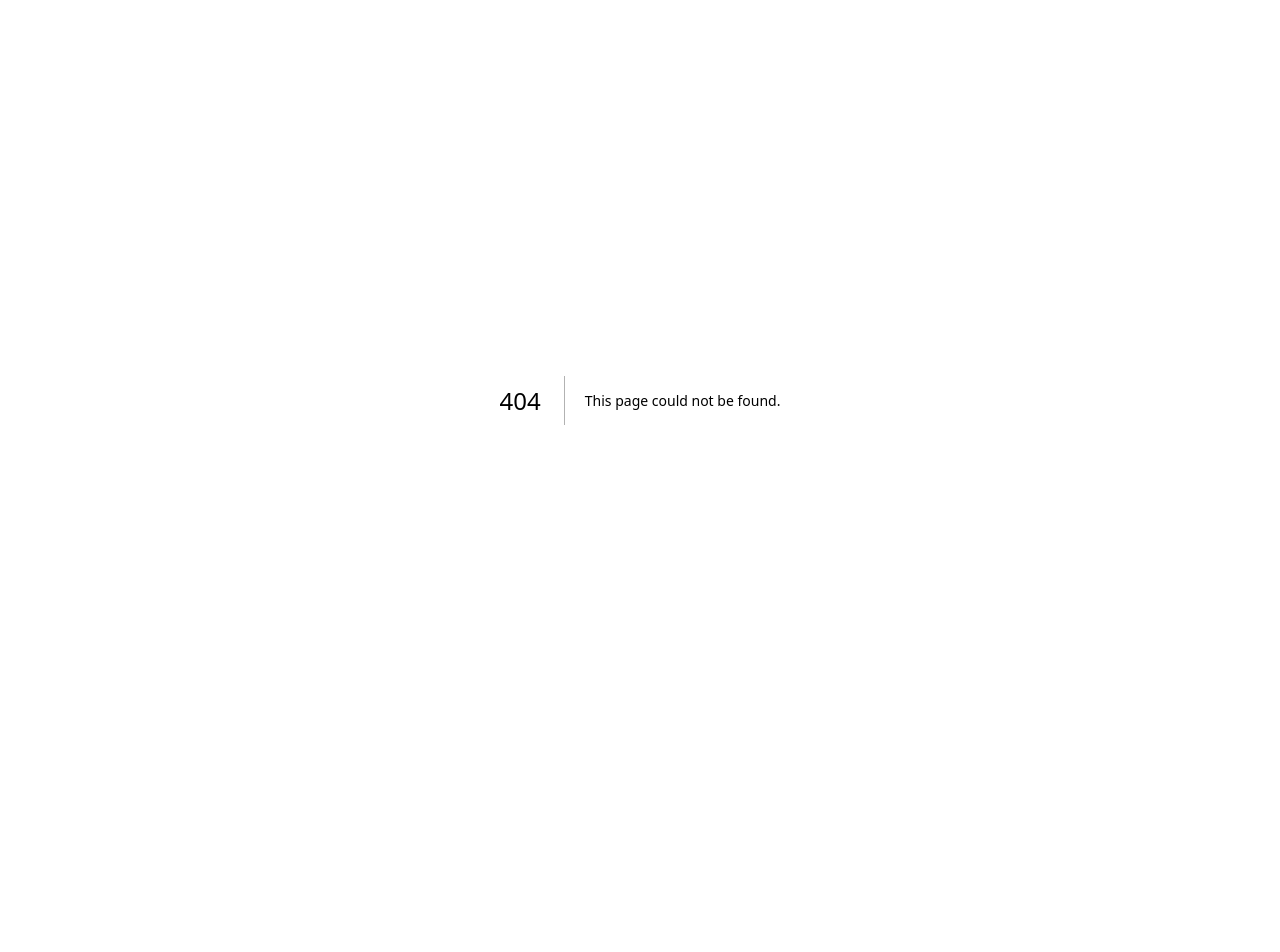
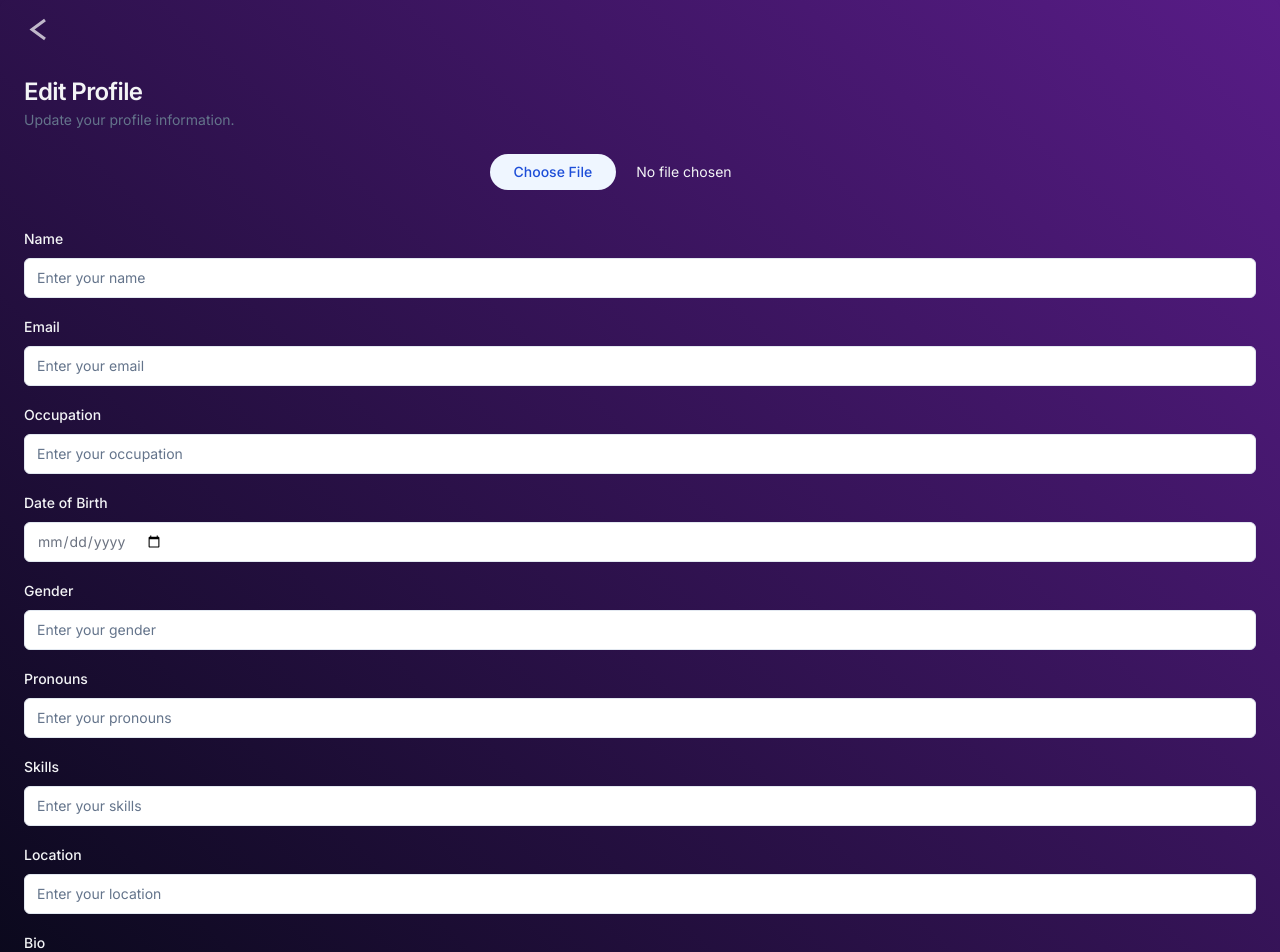
Before and after one commit to mark-p7/EngineerInTech, a Next.js app in the folder client/engineerintech/: page /editBio in a window 1280 px wide. Before the commit this address had no page. Shown: the top 952 px of the page. Before the commit the page ends 800 px from the top, so only its background shows below. Built offline with nearby package versions, Linux system fonts and the light colour scheme.

Commit message:
added edit bio page

```diff
--- /dev/null
+++ b/client/engineerintech/app/editBio/imageUpload.tsx
@@ -0,0 +1,54 @@
+import React, { useState } from 'react';
+import { Button } from "@/components/ui/button"
+import { AvatarImage, AvatarFallback, Avatar } from "@/components/ui/avatar"
+
+const ImageUpload: React.FC = () => {
+  const [selectedImage, setSelectedImage] = useState<string | null>(null);
+  const [error, setError] = useState<string>('');
+
+  const handleImageChange = (e: React.ChangeEvent<HTMLInputElement>) => {
+    const file = e.target.files ? e.target.files[0] : null;
+    if (file && file.type.startsWith('image/')) {
+      const reader = new FileReader();
+
+      reader.onloadend = () => {
+        setSelectedImage(reader.result as string);
+      };
+
+      reader.onerror = () => {
+        setError('Error occurred while reading the file.');
+        reader.abort();
+      };
+
+      reader.readAsDataURL(file);
+    } else {
+      setError('Please select an image file.');
+    }
+  };
+
+  return (
+    <div className="flex flex-col justify-center items-center">
+              {selectedImage &&
+        <Avatar className="h-40 w-40 mb-5">
+            <AvatarImage alt="@shadcn" src={selectedImage} />
+            <AvatarFallback>JP</AvatarFallback>
+        </Avatar>}
+      <input className="text-sm text-gray-100 mb-5
+            file:mr-5 file:py-2 file:px-6
+            file:rounded-full file:border-0
+            file:text-sm file:font-medium
+            file:bg-blue-50 file:text-blue-700
+            hover:file:cursor-pointer hover:file:bg-amber-50
+            hover:file:text-amber-700
+          "type="file" accept="image/*" onChange={handleImageChange} />
+      {error && <p>Error: {error}</p>}
+      {/* {selectedImage &&
+        <Avatar className="h-24 w-24">
+            <AvatarImage alt="@shadcn" src={selectedImage} />
+            <AvatarFallback>JP</AvatarFallback>
+        </Avatar>} */}
+    </div>
+  );
+};
+
+export default ImageUpload;
--- /dev/null
+++ b/client/engineerintech/app/editBio/page.tsx
@@ -0,0 +1,89 @@
+"use client";
+/**
+ * v0 by Vercel.
+ * @see https://v0.dev/t/h5DmTeSuWB1
+ */
+import { CardTitle, CardDescription, CardHeader, CardContent, CardFooter, Card } from "@/components/ui/card"
+import { AvatarImage, AvatarFallback, Avatar } from "@/components/ui/avatar"
+import { HoverCardTrigger, HoverCardContent, HoverCard } from "@/components/ui/hover-card"
+import { Button } from "@/components/ui/button"
+import { Label } from "@/components/ui/label"
+import { Input } from "@/components/ui/input"
+import { Textarea } from "@/components/ui/textarea"
+import { useRouter } from "next/navigation";
+import ImageUpload from "./imageUpload"
+
+export default function Component() {
+    const router = useRouter();
+  return (
+    <div className="flex flex-col items-center justify-center  bg-gradient-to-tr from-gray-950 to-purple-900">
+      <Card className="w-full bg-gradient from-gray-950 to-purple-900 border-none">
+        <button onTouchStart={() => router.push("/")}>
+            <img className="ml-[10.5px] mt-[10.5px] color-white" src="./logos/Expand_left.svg" alt="" />
+        </button>
+        <CardHeader>
+          <CardTitle className="text-gray-100">Edit Profile</CardTitle>
+          <CardDescription>Update your profile information.</CardDescription>
+        </CardHeader>
+        <CardContent className="space-y-4">
+          {/* <div className="flex items-center justify-center space-x-2">
+            <HoverCard>
+              <HoverCardTrigger asChild>
+                <Avatar className="h-24 w-24">
+                  <AvatarImage alt="@shadcn" src="/placeholder-avatar.jpg" />
+                  <AvatarFallback>JP</AvatarFallback>
+                </Avatar>
+              </HoverCardTrigger>
+              <HoverCardContent className="p-4">
+                <Button>Edit Profile Picture</Button>
+              </HoverCardContent>
+            </HoverCard>
+          </div> */}
+                    <div>
+            <ImageUpload></ImageUpload>
+          </div>
+          <div className="space-y-2 text-gray-100">
+            <Label htmlFor="name">Name</Label>
+            <Input id="name" placeholder="Enter your name" />
+          </div>
+          <div className="space-y-2 text-gray-100">
+            <Label htmlFor="email">Email</Label>
+            <Input id="email" placeholder="Enter your email" type="email" />
+          </div>
+          <div className="space-y-2 text-gray-100">
+            <Label htmlFor="occupation">Occupation</Label>
+            <Input id="occupation" placeholder="Enter your occupation" />
+          </div>
+          <div className="space-y-2 text-gray-100">
+            <Label htmlFor="dob">Date of Birth</Label>
+            <Input className="text-gray-500" id="dob" placeholder="Enter your date of birth" type="date" />
+          </div>
+          <div className="space-y-2 text-gray-100">
+            <Label htmlFor="gender">Gender</Label>
+            <Input id="gender" placeholder="Enter your gender" />
+          </div>
+          <div className="space-y-2 text-gray-100">
+            <Label htmlFor="pronouns">Pronouns</Label>
+            <Input id="pronouns" placeholder="Enter your pronouns" />
+          </div>
+          <div className="space-y-2 text-gray-100">
+            <Label htmlFor="skills">Skills</Label>
+            <Input id="skills" placeholder="Enter your skills" />
+          </div>
+          <div className="space-y-2 text-gray-100">
+            <Label htmlFor="location">Location</Label>
+            <Input id="location" placeholder="Enter your location" />
+          </div>
+          <div className="space-y-2 text-gray-100">
+            <Label htmlFor="bio">Bio</Label>
+            <Textarea className="min-h-[100px]" id="bio" placeholder="Enter your bio" />
+            <p className="text-sm text-gray-500">Max 200 words</p>
+          </div>
+        </CardContent>
+        <CardFooter>
+          <Button className="ml-auto bg-gray-900">Save</Button>
+        </CardFooter>
+      </Card>
+    </div>
+  )
+}
--- a/client/engineerintech/app/page.tsx
+++ b/client/engineerintech/app/page.tsx
@@ -50,7 +50,7 @@ export default function Component() {
                 Sign Up
               </Button>
               <Button className="w-full max-w-sm" onClick={() => router.push("/swipe")} >Swipe</Button>
-
+              <Button className="w-full max-w-sm" onClick={() => router.push("/editBio")} >editBio</Button>
             </form>
           </div>
         </div>
```
